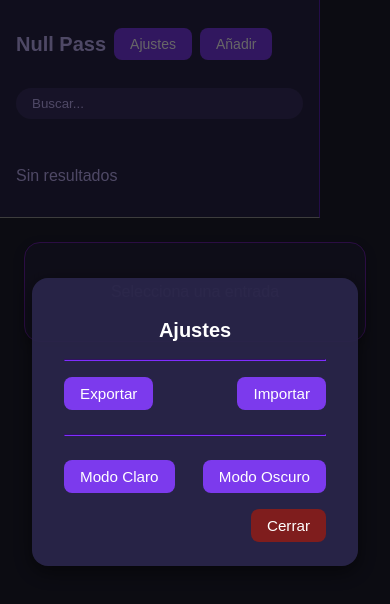
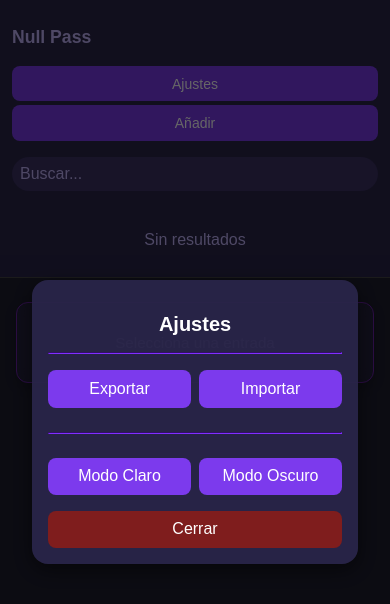
Before and after one commit to uidnull/Password-Manager, a plain HTML site: page index.html in a window 390 px wide. Both pictures are taken after a click on the button "Ajustes". Drawn offline with nearby package versions, Linux system fonts and the light colour scheme.

Commit message:
Update style.css

```diff
--- a/src/CSS/style.css
+++ b/src/CSS/style.css
@@ -406,3 +406,90 @@
   color: #222;
   border: 1px solid #ccc;
 }
+/* ================================
+   RESPONSIVE PARA MÓVILES (< 480px)
+   ================================ */
+@media (max-width: 480px) {
+  .body-layout {
+    flex-direction: column;
+  }
+
+  .sidebar {
+    width: 100%;
+    flex-direction: column;
+    align-items: stretch;
+    padding: 0.75rem;
+    border-right: none;
+    border-bottom: 1px solid #444;
+  }
+
+  .sidebar-header {
+    flex-direction: column;
+    align-items: flex-start;
+    gap: 0.25rem;
+  }
+
+  .sidebar-title {
+    font-size: 1.1rem;
+    text-align: left;
+    width: 100%;
+  }
+
+  .sidebar-search {
+    width: 100%;
+    margin-bottom: 0.5rem;
+  }
+
+  .search-input {
+    font-size: 1rem;
+    padding: 0.5rem;
+  }
+
+  .entry-card {
+    flex-direction: column;
+    align-items: flex-start;
+    padding: 0.5rem;
+  }
+
+  .main-panel {
+    padding: 1rem;
+    font-size: 0.95rem;
+  }
+
+  .entry-detail {
+    padding: 1rem;
+    border-radius: 0.75rem;
+    margin: 0.5rem auto;
+    width: 100%;
+  }
+
+  .modal-box {
+    padding: 1rem;
+    font-size: 0.95rem;
+  }
+
+  .button,
+  .button-accent,
+  .button-danger,
+  .button-green {
+    width: 100%;
+    padding: 0.6rem;
+    font-size: 1rem;
+  }
+
+  .modal-box > div.buttons {
+    flex-direction: column;
+    gap: 0.75rem;
+  }
+
+  .form-input,
+  .input-copy,
+  .textarea-notes {
+    font-size: 1rem;
+    padding: 0.6rem;
+  }
+
+  .textarea-notes {
+    min-height: 80px;
+  }
+}
```
